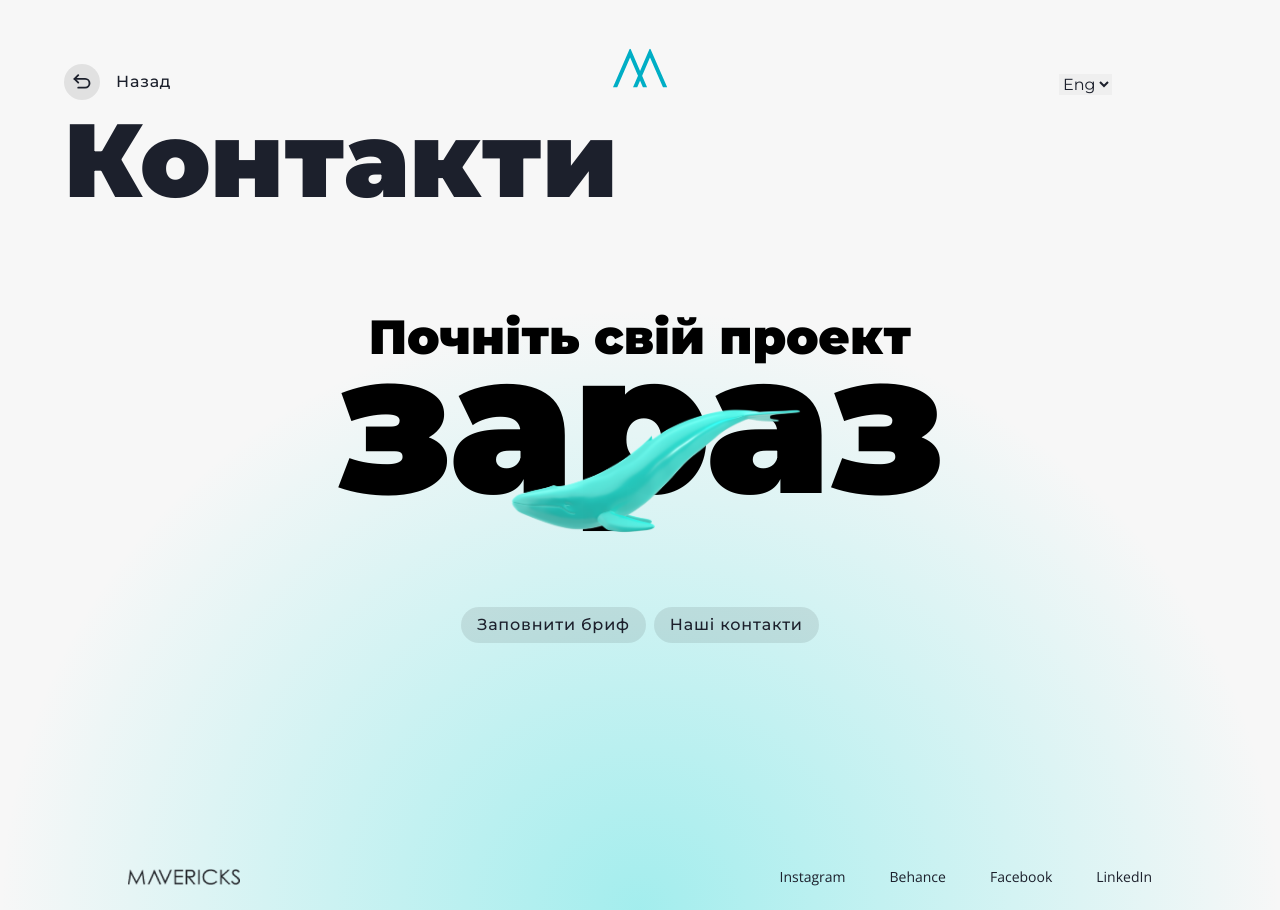
After one commit to cubachatou/cctTemplate, a PHP site: page /portfolio.php in a window 1280 px wide. The commit adds this page. Run offline with PHP 8.4, Linux system fonts and the light colour scheme; style sheets or scripts are compiled from the project's sources.

Commit message:
portfolio start

```diff
--- a/contacts.php
+++ b/contacts.php
@@ -10,7 +10,7 @@
   <section class="page-heading">
     <div class="page-heading__container">
       <a href="javascript:void(0)" class="page-heading__button">
-        <span>
+        <span class="icon-wrapper">
           <svg class="icon icon-arrow-upleft">
             <use xlink:href="/images/svgMap.svg#icon-arrow-upleft"></use>
           </svg>
@@ -40,7 +40,7 @@
               <li class="contact-info__link-item">
                 <a href="javascript:void(0)" class="contact-info__link p2">
                   Київ
-                  <span>
+                  <span class="icon-wrapper">
                     <svg class="icon icon-map-pin">
                       <use xlink:href="/images/svgMap.svg#icon-map-pin"></use>
                     </svg>
@@ -50,7 +50,7 @@
               <li class="contact-info__link-item">
                 <a href="javascript:void(0)" class="contact-info__link p2">
                   Прага
-                  <span>
+                  <span class="icon-wrapper">
                     <svg class="icon icon-map-pin">
                       <use xlink:href="/images/svgMap.svg#icon-map-pin"></use>
                     </svg>
--- a/inc/footer.php
+++ b/inc/footer.php
@@ -2,9 +2,10 @@
   <div class="footer__container">
     <div class="footer__inner">
       <div class="footer__top top-footer">
-        <span class="top-footer__text">
+        <span class="top-footer__text -ibg_contain">
           <span>Почніть свій проект</span>
           <span>зараз</span>
+          <img src="images/fishes/whale.png" alt="Whale">
         </span>
         <div class="top-footer__buttons">
           <a href="javascript:void(0)" class="top-footer__button button button_primary">Заповнити бриф</a>
--- /dev/null
+++ b/portfolio.php
@@ -0,0 +1,31 @@
+<!-- HEAD + HTML Open -->
+<?php include('inc/head.php'); ?>
+<!-- <body><div class="wrapper"> -->
+<?php include('inc/body-open.php'); ?>
+<!-- HEADER -->
+<?php include('inc/header.php'); ?>
+
+<!-- MAIN -->
+<main class="page page_portfolio" data-barba="container" data-barba-namespace="contacts">
+  <section class="page-heading">
+    <div class="page-heading__container">
+      <a href="javascript:void(0)" class="page-heading__button">
+        <span class="icon-wrapper">
+          <svg class="icon icon-arrow-upleft">
+            <use xlink:href="/images/svgMap.svg#icon-arrow-upleft"></use>
+          </svg>
+        </span>
+        Назад</a>
+      <h1 class="page-heading__title">Контакти</h1>
+    </div>
+  </section>
+</main>
+
+<!-- FOOTER -->
+<?php include('inc/footer.php'); ?>
+<!-- </div class="wrapper"></body> -->
+<?php include('inc/body-close.php'); ?>
+<!-- POPUP -->
+<?php include('inc/popup.php'); ?>
+<!-- SCRIPTS + HTML Close -->
+<?php include('inc/scripts.php'); ?>
--- a/src/scss/base/_base.scss
+++ b/src/scss/base/_base.scss
@@ -56,20 +56,35 @@ body {
 	}
 }
 
-// %listCounter {
-// 	list-style-type: none;
-// 	counter-reset: item;
-// 	li {
-// 		position: relative;
-// 		&:before {
-// 			counter-increment: item;
-// 			content: counter(item);
-// 			position: absolute;
-// 			left: 0;
-// 			top: 0;
-// 		}
-// 	}
-// }
+%listCounter {
+	list-style-type: none;
+	counter-reset: item;
+	display: flex;
+	flex-direction: column;
+	gap: 64px;
+	li {
+		position: relative;
+		padding-left: 50px;
+		display: flex;
+		flex-direction: column;
+		gap: 0.5rem;
+		&:before {
+			counter-increment: item;
+			content: "0" counter(item);
+			position: absolute;
+			left: 0;
+			top: 0;
+			display: flex;
+			justify-content: center;
+			align-items: center;
+			width: 36px;
+			height: 36px;
+			background: $neutral-100;
+			border-radius: 2rem;
+			color: $neutral-10;
+		}
+	}
+}
 
 // %responsiveVideo {
 // 	position: relative;
--- a/src/scss/base/components/__components.scss
+++ b/src/scss/base/components/__components.scss
@@ -62,3 +62,13 @@
 	&__title {
 	}
 }
+
+.icon-wrapper {
+	display: flex;
+	justify-content: center;
+	align-items: center;
+	width: 36px;
+	height: 36px;
+	background-color: $neutral-30;
+	border-radius: 50%;
+}
--- a/src/scss/base/layouts/__pages.scss
+++ b/src/scss/base/layouts/__pages.scss
@@ -1,5 +1,6 @@
 @import "home";
 @import "contact";
+@import "about";
 
 .page {
 	.menu-open & {
@@ -14,4 +15,11 @@
 			max-width: 1312px;
 		}
 	}
+	// .page_about
+	&_about {
+		padding-top: rem(136);
+		& [class*="__container"] {
+			max-width: 1312px;
+		}
+	}
 }
--- a/src/scss/base/layouts/_contact.scss
+++ b/src/scss/base/layouts/_contact.scss
@@ -70,11 +70,6 @@
 		align-items: center;
 		.contact-info__row_second & {
 			gap: 1rem;
-			span {
-				padding: 0.5rem;
-				background-color: $neutral-30;
-				border-radius: 50%;
-			}
 		}
 		.contact-info__row_third & {
 			gap: 0.5rem;
@@ -95,7 +90,10 @@
 	}
 	// .short-us__title
 	&__title {
-		color: $neutral-80;
+		max-width: 420px;
+		&:not(._principles &) {
+			color: $neutral-80;
+		}
 	}
 	// .short-us__content
 	&__content {
@@ -107,13 +105,29 @@
 	}
 	// .short-us__text
 	&__text {
+		white-space: pre-line;
 	}
 	// .short-us__link
 	&__link {
 	}
+	// .short-us__list
+	&__list {
+	}
+}
+.short-us-list {
+	@extend %listCounter;
+	// .short-us-list__list-item
+	&__list-item {
+	}
+	// .short-us-list__title
+	&__title {
+	}
+	// .short-us-list__text
+	&__text {
+	}
 }
 .feedbacks {
-	padding-bottom: 96px;
+	padding: 112px 0 96px;
 	// .feedbacks__container
 	&__container {
 		display: flex;
--- a/src/scss/base/partials/footer.scss
+++ b/src/scss/base/partials/footer.scss
@@ -21,6 +21,7 @@
 	padding: rem(96) 0 rem(200);
 	// .top-footer__text
 	&__text {
+		position: relative;
 		display: flex;
 		flex-direction: column;
 		font-size: rem(48);
@@ -28,10 +29,17 @@
 		font-weight: 900;
 		text-align: center;
 		color: #000;
-		& span:last-child {
+		& span:nth-child(2) {
 			margin-top: -4rem;
 			font-size: rem(196);
 			line-height: math.div(240, 196);
+		}
+		img {
+			position: absolute;
+			top: 93px;
+			left: 167px;
+			width: 337px;
+			height: 144px;
 		}
 	}
 	// .top-footer__buttons
```
Also changed, not shown: about.php (added, +177 -0 lines), src/js/base/lenis.js (+57 -1 lines), src/js/base/script.js (+7 -2 lines), src/js/base/scroll/scroll.js (+12 -3 lines), src/js/base/sliders.js (+7 -1 lines), src/scss/base/layouts/_about.scss (added, +51 -0 lines), images/fishes/whale.png (added), src/js/app.js (line endings or trailing spaces).
